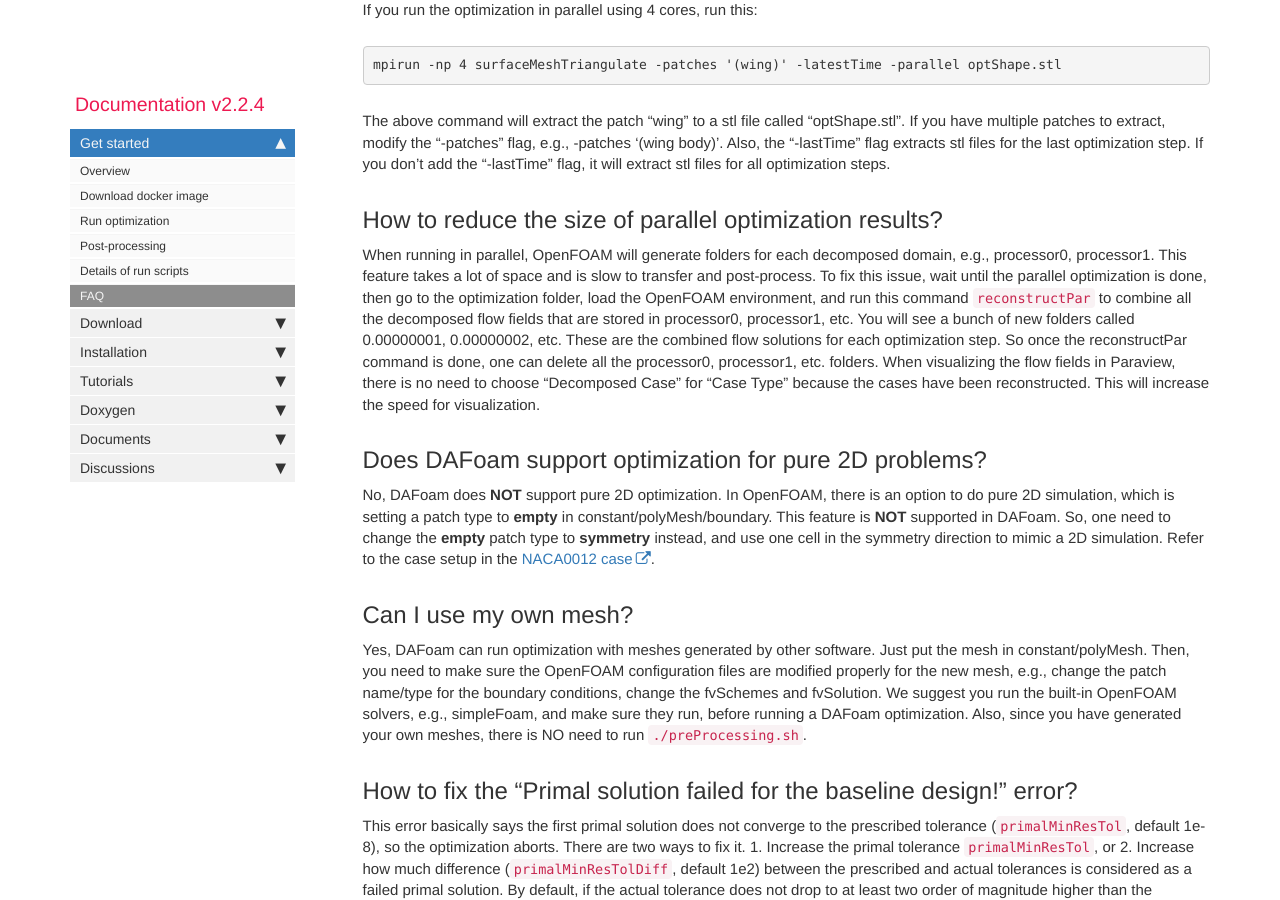
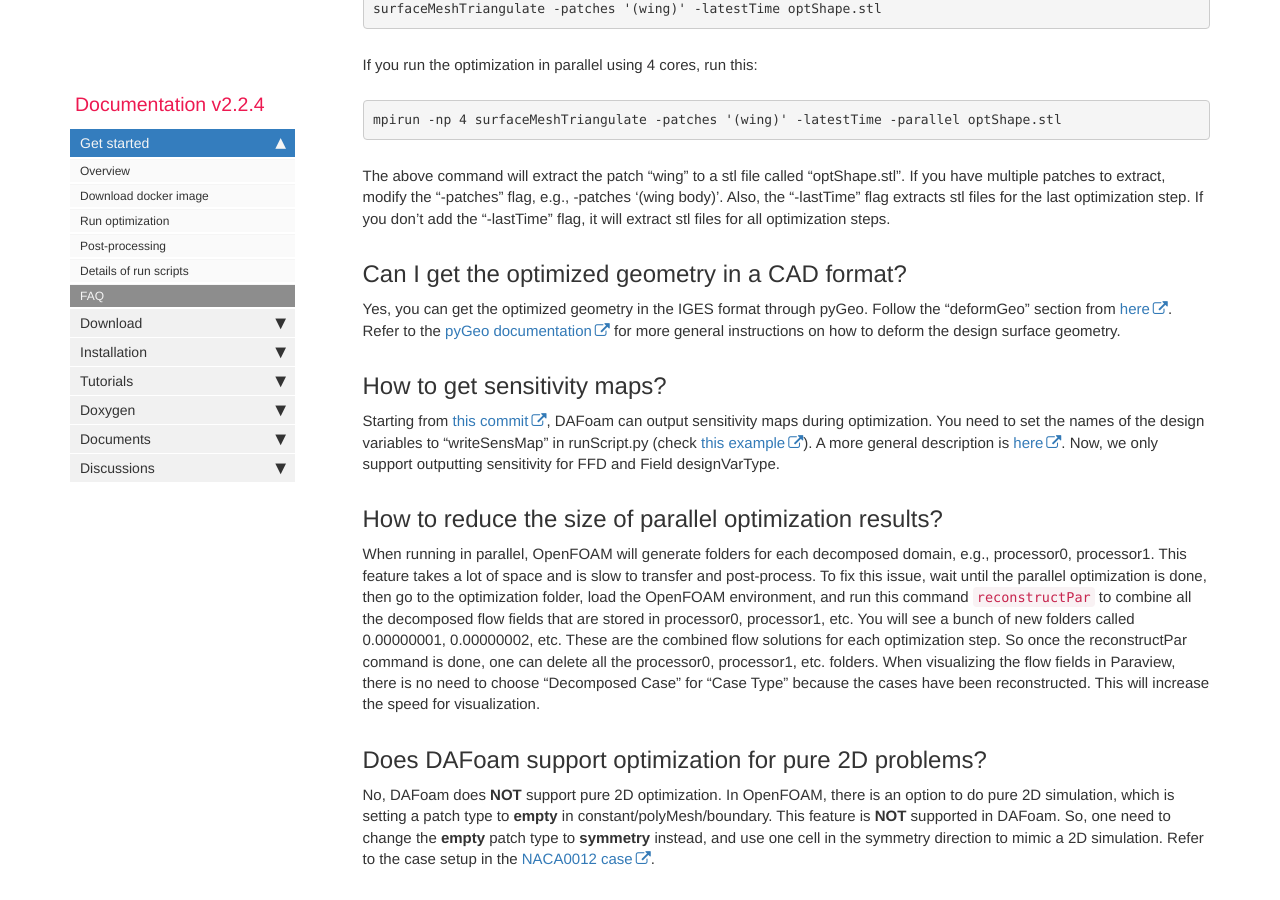
Before and after one commit to DAFoam/DAFoam.github.io, a Jekyll site: the page built from pages/mydoc/mydoc_get_started_faq.md, in a window 1280 px wide and 900 px high, scrolled down 2645 px. Built offline with Jekyll 4.4.1, drawn with Linux system fonts in a browser that asks for light colours; comment, search, counter and statistics services are not loaded; some of the changed text lies outside the part shown.

Commit message:
content update

```diff
--- a/pages/mydoc/mydoc_get_started_faq.md
+++ b/pages/mydoc/mydoc_get_started_faq.md
@@ -73,6 +73,14 @@ mpirun -np 4 surfaceMeshTriangulate -patches '(wing)' -latestTime -parallel optS
 
 The above command will extract the patch "wing" to a stl file called "optShape.stl". If you have multiple patches to extract, modify the "-patches" flag, e.g., -patches '(wing body)'. Also, the "-lastTime" flag extracts stl files for the last optimization step. If you don't add the "-lastTime" flag, it will extract stl files for all optimization steps.
 
+## Can I get the optimized geometry in a CAD format?
+
+Yes, you can get the optimized geometry in the IGES format through pyGeo. Follow the "deformGeo" section from [here](https://dafoam.github.io/mydoc_tutorials_aero_prowim_wing.html). Refer to the [pyGeo documentation](https://mdolab-pygeo.readthedocs-hosted.com/en/latest/update_pygeo.html) for more general instructions on how to deform the design surface geometry.
+
+## How to get sensitivity maps?
+
+Starting from [this commit](https://github.com/mdolab/dafoam/commit/c1c3ea12a49ceec7177238f7dc70a25ce260bba9), DAFoam can output sensitivity maps during optimization. You need to set the names of the design variables to "writeSensMap" in runScript.py (check [this example](https://github.com/mdolab/dafoam/blob/c1c3ea12a49ceec7177238f7dc70a25ce260bba9/tests/runTests_DASimpleFoam.py#L46)). A more general description is [here](https://github.com/mdolab/dafoam/blob/c1c3ea12a49ceec7177238f7dc70a25ce260bba9/dafoam/pyDAFoam.py#L552). Now, we only support outputting sensitivity for FFD and Field designVarType.
+
 ## How to reduce the size of parallel optimization results?
 
 When running in parallel, OpenFOAM will generate folders for each decomposed domain, e.g., processor0, processor1. This feature takes a lot of space and is slow to transfer and post-process. To fix this issue, wait until the parallel optimization is done, then go to the optimization folder, load the OpenFOAM environment, and run this command `reconstructPar` to combine all the decomposed flow fields that are stored in processor0, processor1, etc. You will see a bunch of new folders called 0.00000001, 0.00000002, etc. These are the combined flow solutions for each optimization step. So once the reconstructPar command is done, one can delete all the processor0, processor1, etc. folders. When visualizing the flow fields in Paraview, there is no need to choose "Decomposed Case" for "Case Type" because the cases have been reconstructed. This will increase the speed for visualization.
```
